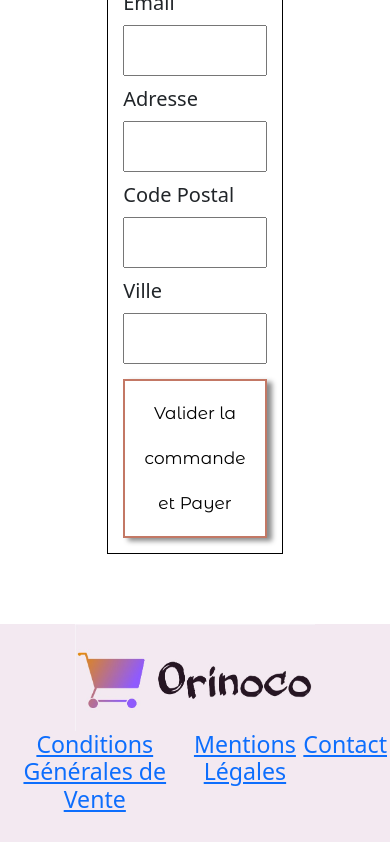
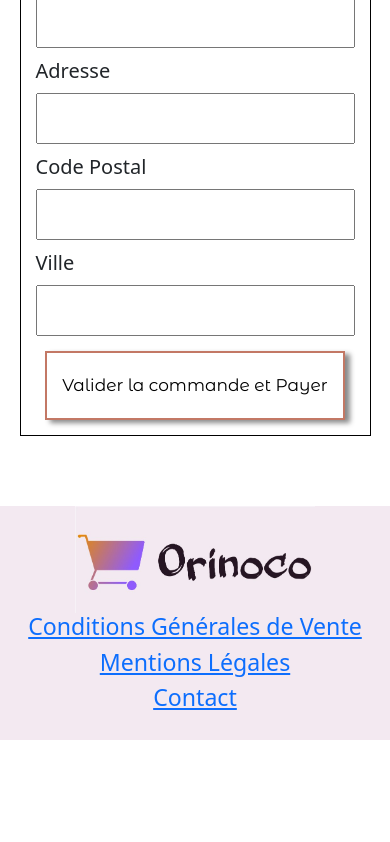
Before and after one commit to samirakhe/khelifasamira_5_17032021, a website: page panier.html in a window 390 px wide. Shown: the part 904-1746 px from the top of the page. After the commit the page ends 1644 px from the top, so only its background shows below. Drawn offline with nearby package versions, Linux system fonts and the light colour scheme.

Commit message:
reorganisationDesFonctions

```diff
--- a/css_page_produit.css
+++ b/css_page_produit.css
@@ -119,7 +119,7 @@ h3
     font-family: 'montserrat_alternatesregular';
     padding: 7px;
 }
-.quantité
+.quantite
 {
     margin-top:5px;
     padding: 2px;
@@ -220,7 +220,7 @@ button:hover
     width: 30%;
     margin: auto;
 }
-    .quantité
+    .quantite
 {
     margin:auto;
     margin-top:10px;
--- a/css_panier.css
+++ b/css_panier.css
@@ -172,3 +172,21 @@ button:hover {
     justify-content: center;
     font-size: 12px;
 }
+
+
+
+
+@media screen and (max-width: 1200px){
+
+  .totalprice{
+    width: 60%;
+  }
+  .validation{
+    width: 90%;
+  }
+  .menu_footer
+  {
+    flex-direction: column;
+    text-align: center;
+  }
+}
--- a/panier_script.js
+++ b/panier_script.js
@@ -161,7 +161,6 @@ function send (dataOrder){
     window.localStorage.clear();
     window.location.assign('validation.html');
   }).catch(error => {
-    console.log(error);
   });
 }
 
@@ -175,7 +174,7 @@ function getData (){
     code_postal: document.querySelector("#cp").value,
     city: document.querySelector("#ville").value,
   };
-//Données du formulaire --------------------------------------------------------------------------------
+              //Données du formulaire --------------------------------------------------------------------------------
     const dataOrder = {
     contact: leformulaire,
     products : produits.map(produit => produit._id),
@@ -183,7 +182,7 @@ function getData (){
     return dataOrder;
 }
 function sendButton (){
-  let btn_envoyerleformulaire = document.querySelector(".bouton_commande");
+let btn_envoyerleformulaire = document.querySelector(".bouton_commande");
 btn_envoyerleformulaire.addEventListener("click",function (e) {
   e.preventDefault();
 
--- a/script.js
+++ b/script.js
@@ -45,4 +45,3 @@ function affichage (data){
         }
 }
 shop();
-console.log(shop)
```
Also changed, not shown: script_page_produit.js (+10 -4 lines), 3 other files.
